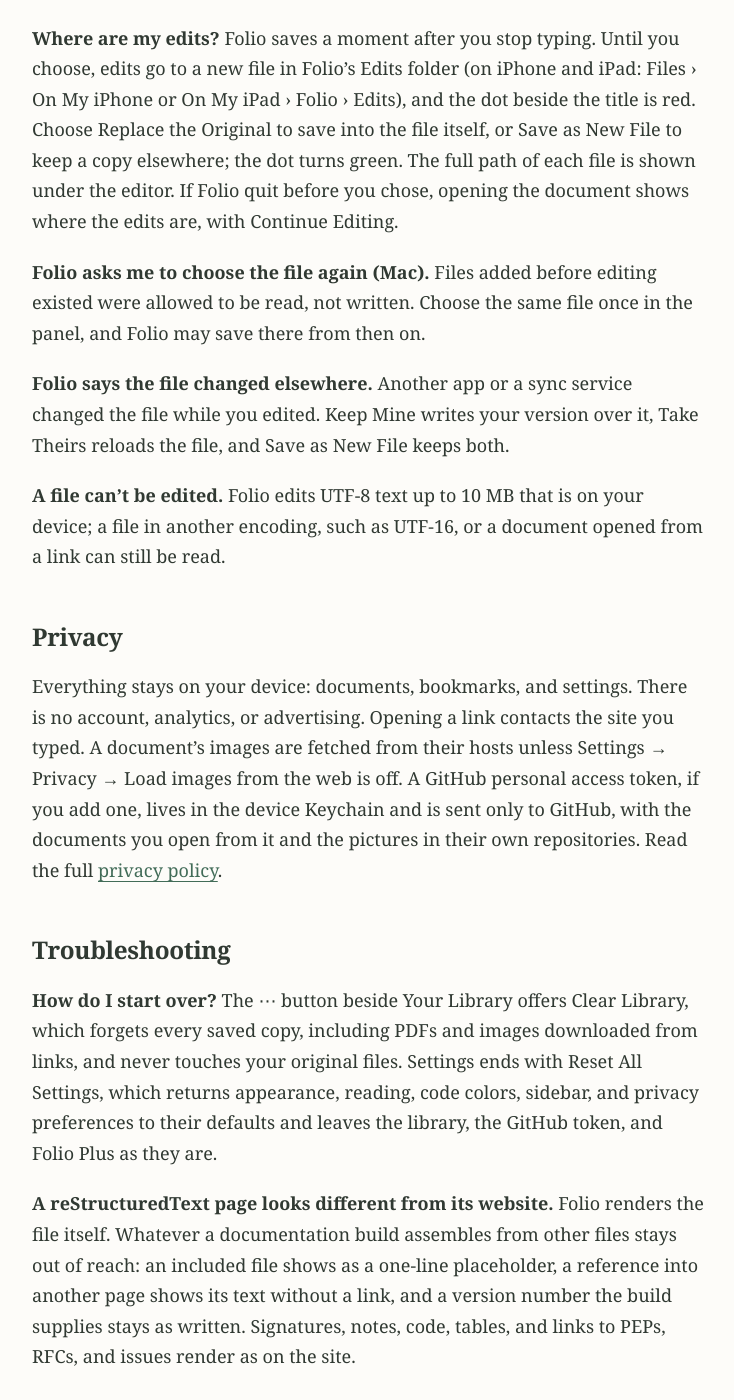
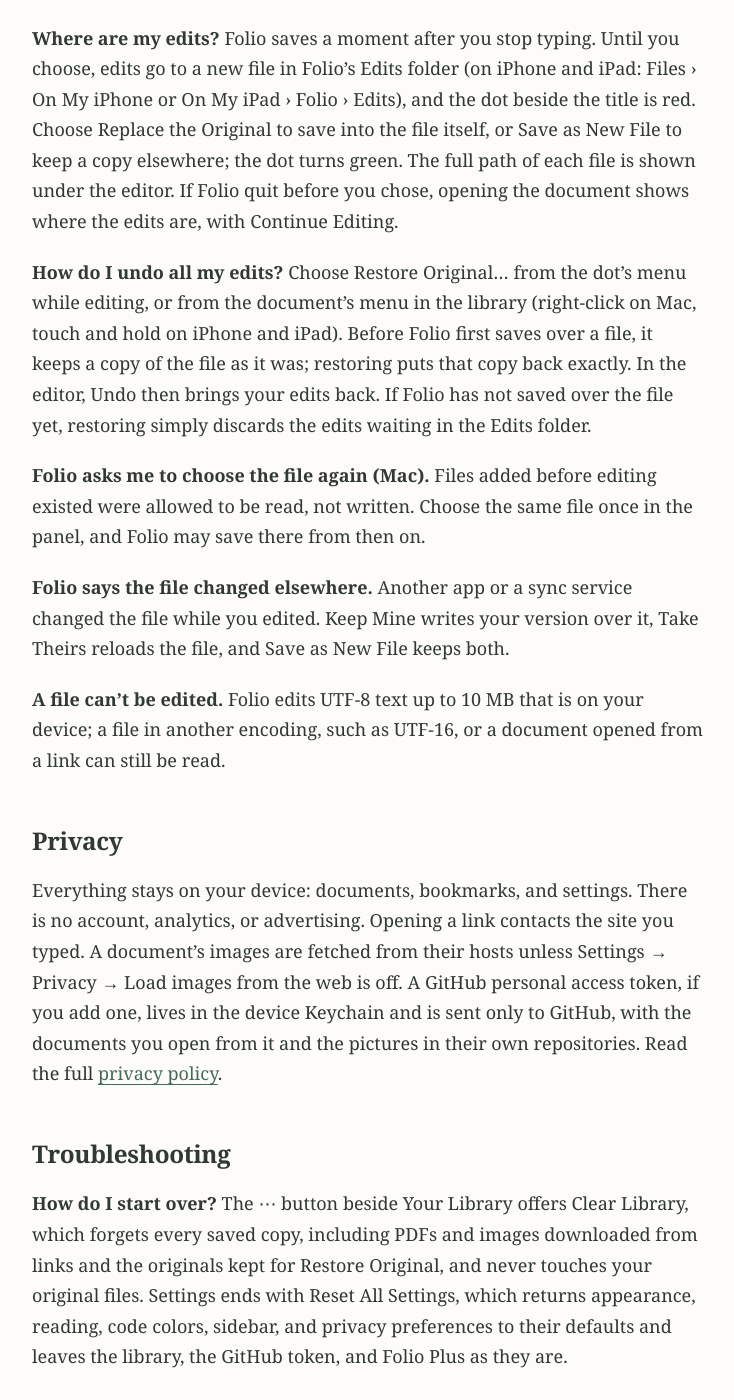
Before and after one commit to BlueTaoLLC/FolioApp, a Jekyll site: the page built from support.md, in a window 1280 px wide and 1400 px high, scrolled down 2605 px. Shown: the whole window, without its empty margins (272-1006 px from the left). Built offline with Jekyll 4.4.1, drawn with Linux system fonts in a browser that asks for light colours.

Commit message:
Privacy and support pages: Restore Original in Folio 1.2
Co-Authored-By: Claude Opus 5.5 <noreply@anthropic.com>

```diff
--- a/support.md
+++ b/support.md
@@ -39,6 +39,8 @@ With Folio Plus, **Edit** in the reader's toolbar (in the ⋯ menu on iPhone) ed
 
 **Where are my edits?** Folio saves a moment after you stop typing. Until you choose, edits go to a new file in Folio's Edits folder (on iPhone and iPad: Files › On My iPhone or On My iPad › Folio › Edits), and the dot beside the title is red. Choose Replace the Original to save into the file itself, or Save as New File to keep a copy elsewhere; the dot turns green. The full path of each file is shown under the editor. If Folio quit before you chose, opening the document shows where the edits are, with Continue Editing.
 
+**How do I undo all my edits?** Choose Restore Original… from the dot's menu while editing, or from the document's menu in the library (right-click on Mac, touch and hold on iPhone and iPad). Before Folio first saves over a file, it keeps a copy of the file as it was; restoring puts that copy back exactly. In the editor, Undo then brings your edits back. If Folio has not saved over the file yet, restoring simply discards the edits waiting in the Edits folder.
+
 **Folio asks me to choose the file again (Mac).** Files added before editing existed were allowed to be read, not written. Choose the same file once in the panel, and Folio may save there from then on.
 
 **Folio says the file changed elsewhere.** Another app or a sync service changed the file while you edited. Keep Mine writes your version over it, Take Theirs reloads the file, and Save as New File keeps both.
@@ -51,7 +53,7 @@ Everything stays on your device: documents, bookmarks, and settings. There is no
 
 ## Troubleshooting
 
-**How do I start over?** The ⋯ button beside Your Library offers Clear Library, which forgets every saved copy, including PDFs and images downloaded from links, and never touches your original files. Settings ends with Reset All Settings, which returns appearance, reading, code colors, sidebar, and privacy preferences to their defaults and leaves the library, the GitHub token, and Folio Plus as they are.
+**How do I start over?** The ⋯ button beside Your Library offers Clear Library, which forgets every saved copy, including PDFs and images downloaded from links and the originals kept for Restore Original, and never touches your original files. Settings ends with Reset All Settings, which returns appearance, reading, code colors, sidebar, and privacy preferences to their defaults and leaves the library, the GitHub token, and Folio Plus as they are.
 
 **A reStructuredText page looks different from its website.** Folio renders the file itself. Whatever a documentation build assembles from other files stays out of reach: an included file shows as a one-line placeholder, a reference into another page shows its text without a link, and a version number the build supplies stays as written. Signatures, notes, code, tables, and links to PEPs, RFCs, and issues render as on the site.
 
```
Also changed, not shown: privacy.md (+1 -1 lines).
